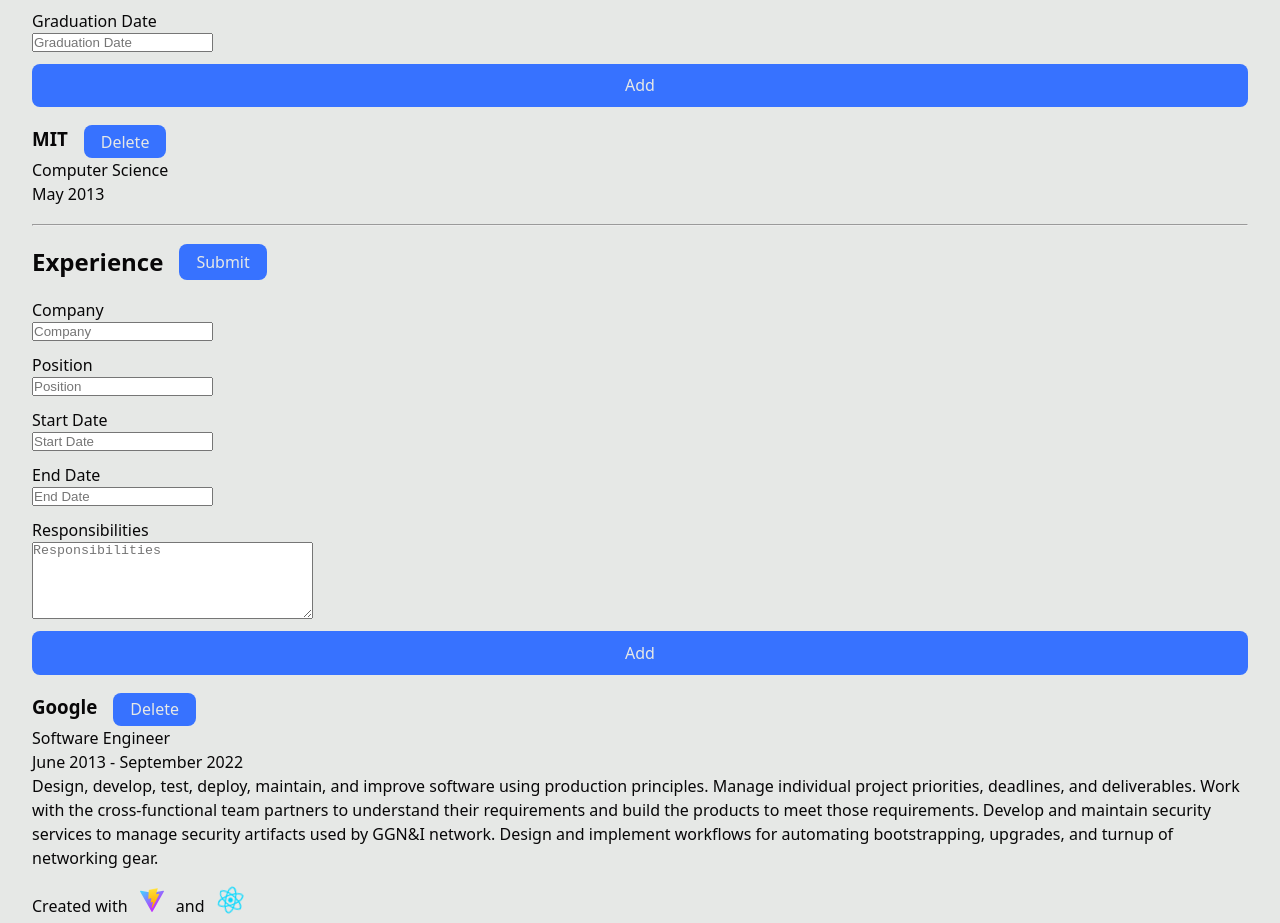
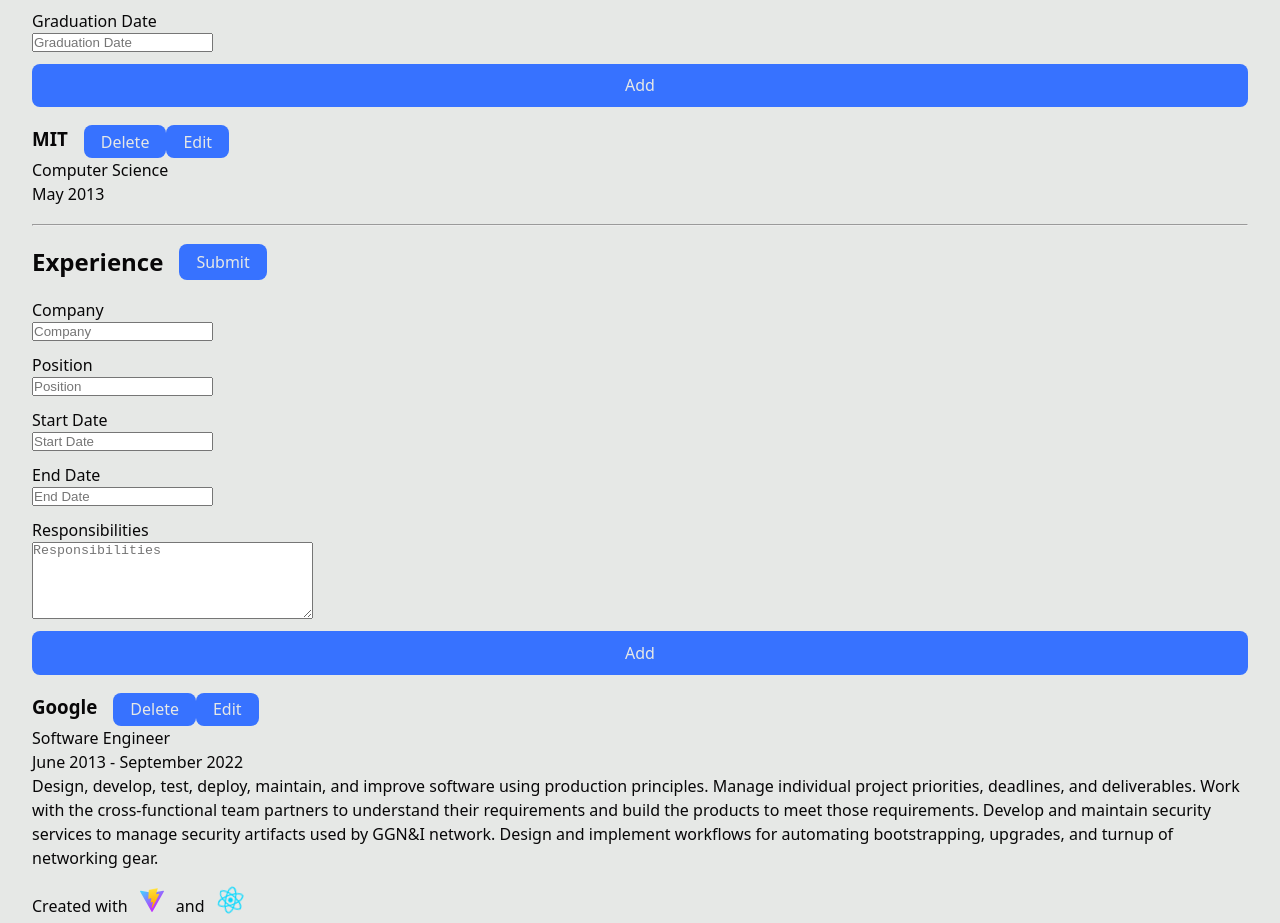
Before and after one commit to jkaps9/cv-application, a React (Vite) app: page / in a window 1280 px wide. Shown: the part 420-1343 px from the top of the page. Built offline with nearby package versions, Linux system fonts and the light colour scheme.

Commit message:
add edit button to list items

```diff
--- a/src/components/EducationList.jsx
+++ b/src/components/EducationList.jsx
@@ -6,7 +6,15 @@
           <div className="header-row">
             <h3>{item.schoolName}</h3>
             {isEditing && (
-              <button onClick={() => onDeleteItem(item.id)}>Delete</button>
+              <div className="btn-container">
+                <button
+                  classname="delete-btn"
+                  onClick={() => onDeleteItem(item.id)}
+                >
+                  Delete
+                </button>
+                <button onClick={() => onDeleteItem(item.id)}>Edit</button>
+              </div>
             )}
           </div>
           <p>{item.areaOfStudy}</p>
--- a/src/components/ExperienceList.jsx
+++ b/src/components/ExperienceList.jsx
@@ -6,7 +6,15 @@
           <div className="header-row">
             <h3>{item.companyName}</h3>
             {isEditing && (
-              <button onClick={() => onDeleteItem(item.id)}>Delete</button>
+              <div className="btn-container">
+                <button
+                  classname="delete-btn"
+                  onClick={() => onDeleteItem(item.id)}
+                >
+                  Delete
+                </button>
+                <button onClick={() => onDeleteItem(item.id)}>Edit</button>
+              </div>
             )}
           </div>
           <p>{item.positionTitle}</p>
```
